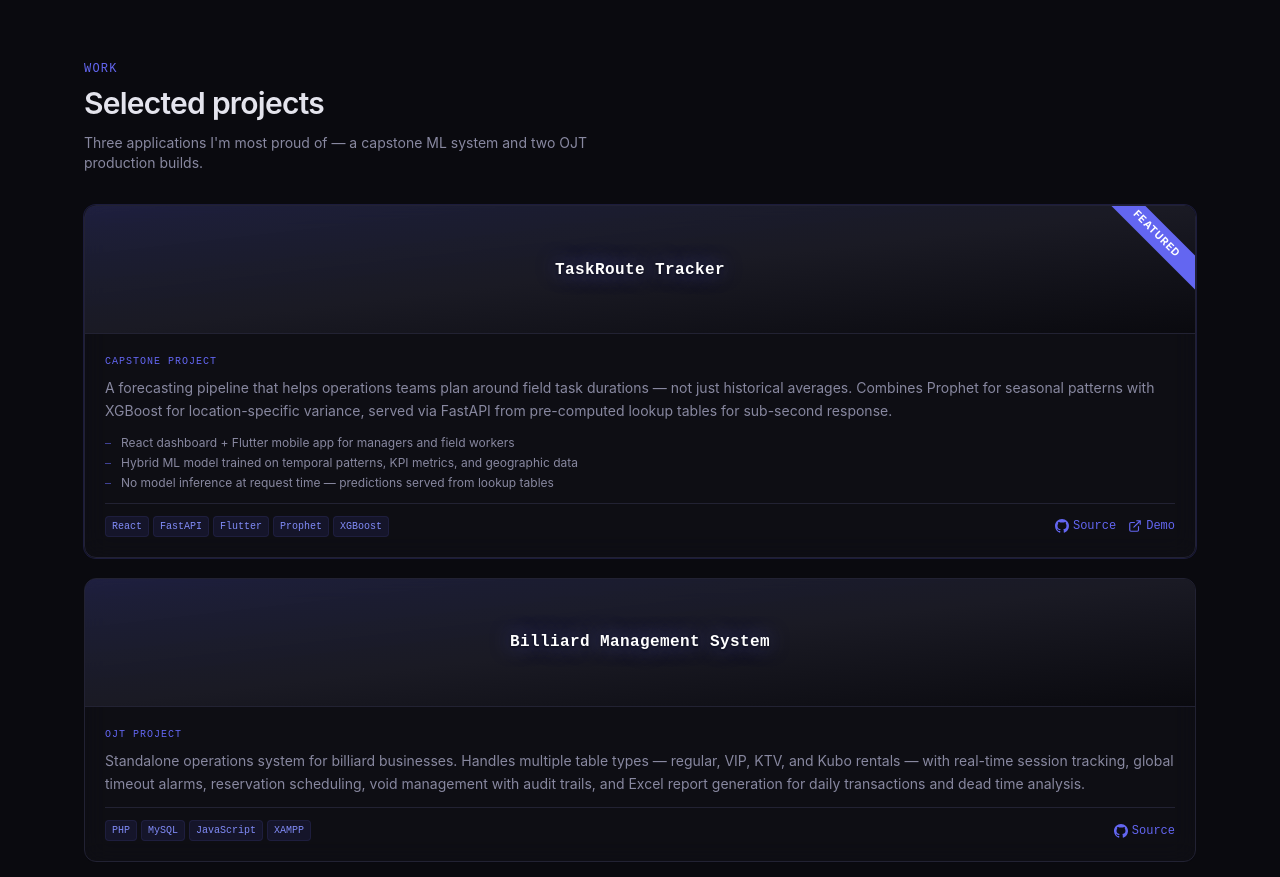
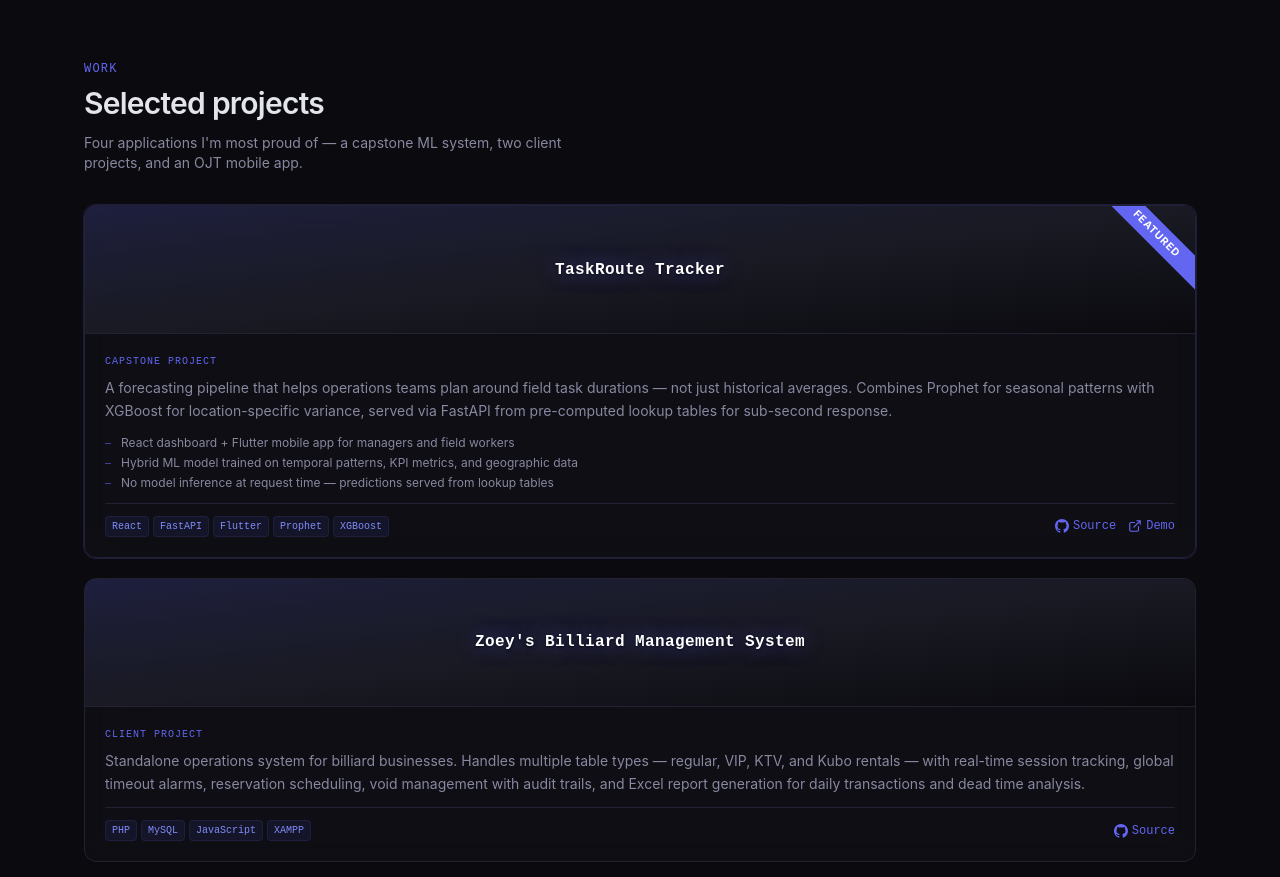
Before and after one commit to Juicewaaa4/Portfolio-, a React (Vite) app: page / in a window 1280 px wide. Shown: the part 1920-2797 px from the top of the page. Built offline with nearby package versions, Linux system fonts and the light colour scheme.

Commit message:
Update portfolio project list and classifications

```diff
--- a/src/components/Projects.jsx
+++ b/src/components/Projects.jsx
@@ -19,13 +19,13 @@ const featured = [
     demo: 'https://www.youtube.com/watch?v=pgnEPNRVDD0',
   },
   {
-    name: 'Billiard Management System', badge: 'OJT Project',
+    name: "Zoey's Billiard Management System", badge: 'Client Project',
     desc: 'Standalone operations system for billiard businesses. Handles multiple table types — regular, VIP, KTV, and Kubo rentals — with real-time session tracking, global timeout alarms, reservation scheduling, void management with audit trails, and Excel report generation for daily transactions and dead time analysis.',
     stack: ['PHP', 'MySQL', 'JavaScript', 'XAMPP'],
     src: 'https://github.com/Juicewaaa4/Billiard-Management-System',
   },
   {
-    name: "Zoey's Eatery POS", badge: 'OJT Project',
+    name: "Zoey's Eatery POS", badge: 'Client Project',
     desc: "Offline-first desktop POS and inventory system for eateries. Built around a dual-shift model — Day and Night shifts each maintain their own independent session, cashier assignments, and transaction records, then reconcile into a unified daily closing report.",
     details: [
       'Day / Night shift sessions with per-shift cashier login and independent transaction logs',
@@ -35,6 +35,18 @@ const featured = [
     ],
     stack: ['C#', '.NET 8', 'WinForms', 'SQLite'],
     src: 'https://github.com/Juicewaaa4/Zoey-s-Eatery-POS',
+  },
+  {
+    name: "Zoey's StreetFoods", badge: 'OJT Project',
+    desc: "A mobile Point of Sale (POS) application built for a street food business. Features real-time cloud synchronization, role-based access for Admins and Cashiers, and profit tracking to automatically compute net profit per item and total revenue.",
+    details: [
+      'Role-based access (Admin/Cashier) with secure Firebase Authentication',
+      'Real-time cloud sync and database management using Firebase Firestore',
+      'Profit tracking system that computes net profit from cost/puhunan per item',
+      'Modern, uncluttered UI built with Jetpack Compose Material 3',
+    ],
+    stack: ['Kotlin', 'Jetpack Compose', 'Firebase', 'MVVM'],
+    src: 'https://github.com/Juicewaaa4/Mobile-StreetFoods-POS',
   },
 ]
 
@@ -81,7 +93,7 @@ export default function Projects({ onViewMore }) {
           <p className="font-mono text-xs text-accent uppercase tracking-widest mb-2">Work</p>
           <h2 className="text-2xl md:text-3xl font-semibold mb-3 tracking-tight">Selected projects</h2>
           <p className="text-text-secondary text-sm max-w-lg mb-8">
-            Three applications I'm most proud of — a capstone ML system and two OJT production builds.
+            Four applications I'm most proud of — a capstone ML system, two client projects, and an OJT mobile app.
           </p>
         </FadeIn>
 
```
